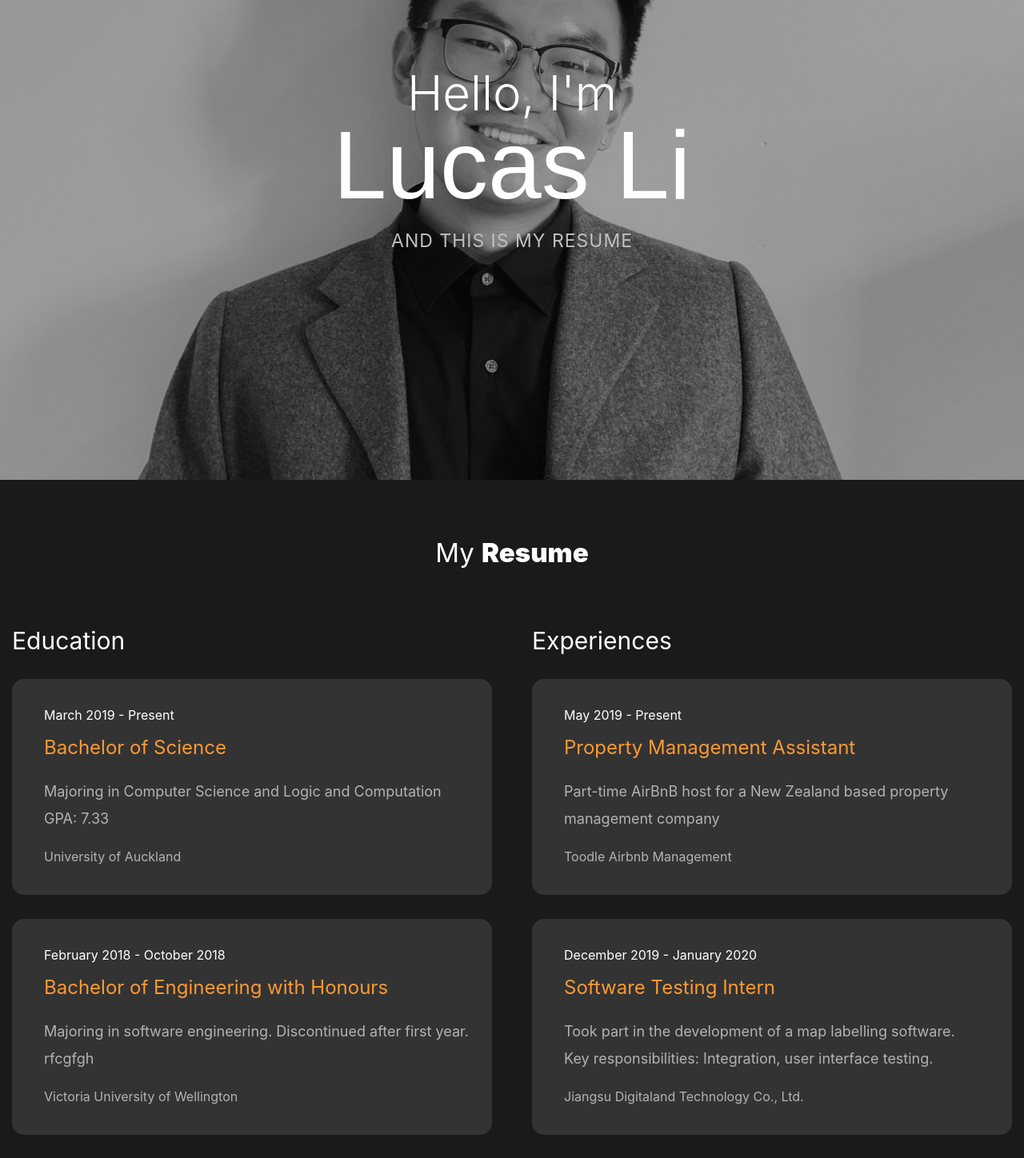
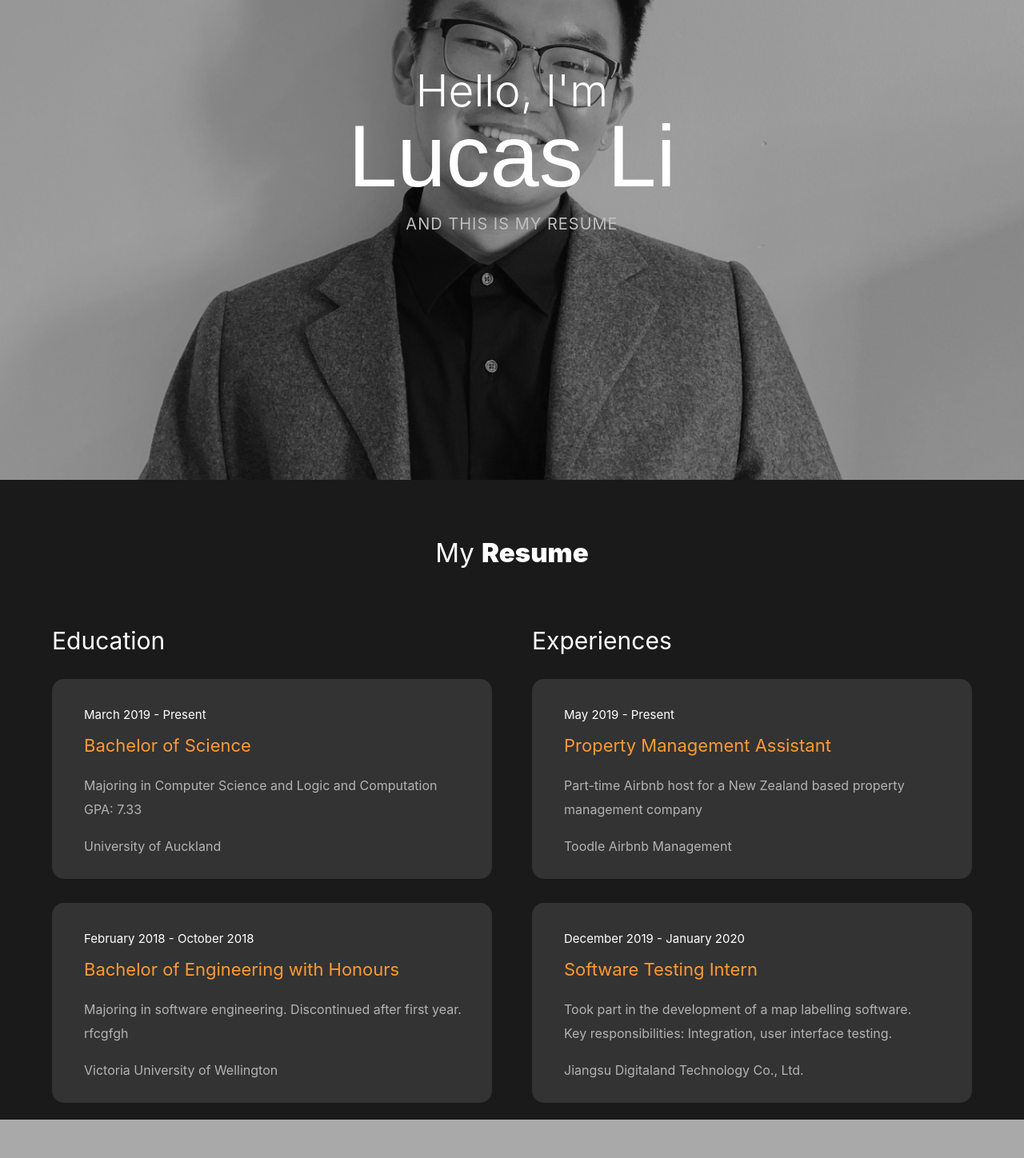
Before and after one commit to lucasli233/me, a React (Create React App) app: page / in a window 1280 px wide. Shown: the part 200-1648 px from the top of the page at 80% size. Built offline with nearby package versions, Linux system fonts and the light colour scheme; the HTML template or start-up script is replaced by a standard one.

Commit message:
updated resume

```diff
--- a/src/pages/Main/Main.css
+++ b/src/pages/Main/Main.css
@@ -16,7 +16,7 @@
 }
 
 .p1 {
-  font-size: 60px;
+  font-size: 55px;
   font-weight: 300;
   bottom: 0;
   margin-bottom: 0;
@@ -24,14 +24,14 @@
 }
 
 .p2 {
-  font-size: 120px;
+  font-size: 110px;
   font-weight: 500;
   font-family: Arial, Helvetica, sans-serif;
   margin-top: -15px;
 }
 
 .p3 {
-  font-size: 23px;
+  font-size: 20px;
   font-weight: 400;
   margin: 0.5em;
   color: #bfbfbf;
--- a/src/pages/NavBar/NavBar.css
+++ b/src/pages/NavBar/NavBar.css
@@ -5,7 +5,7 @@
   display: flex;
   top: 0;
   letter-spacing: 4px;
-  font-size: 17px;
+  font-size: 15px;
   font-weight: 450;
   box-sizing: border-box;
   align-items: center;
--- a/src/pages/Resume/Resume.css
+++ b/src/pages/Resume/Resume.css
@@ -1,6 +1,6 @@
 #resume {
   background-color: #1a1a1a;
-  height: 1500px;
+  height: 100vh;
   color: white;
 }
 
@@ -39,16 +39,16 @@
 
 
 .resbox{
-  width: 600px;
-  max-width: 600px;
-  height: 270px;
+  width: 550px;
+  max-width: 550px;
+  height: 250px;
   margin: 30px 0 30px 0;
   border-radius: 15px;
   background-color: #333333;
 }
 
 .resboxtime{
-  font-size: 16px;
+  font-size: 15px;
   padding-top: 35px;
   padding-left: 40px;
 }
@@ -56,14 +56,14 @@
 .resboxtitle{
   color: #ff9933;
   padding-left: 40px;
-  font-size: 24px;
+  font-size: 22px;
   margin-top: 16px;
 }
 
 .resboxdes{
   padding-left: 40px;
-  margin-top: 24px;
-  font-size: 18px;
+  /* margin-top: 20px; */
+  font-size: 16px;
   line-height: 1.9;
   color: #b3b3b3;
 }
--- a/src/pages/Resume/Resume.tsx
+++ b/src/pages/Resume/Resume.tsx
@@ -44,21 +44,6 @@ const Resume = () => {
             </p>
           </div>
 
-          <div className="resbox">
-            <p className="resboxtime">
-
-            </p>
-            <p className="resboxtitle">
-
-            </p>
-            <p className="resboxdes">
-              <br/>
-            </p>
-            <p className="resboxentity">
-
-            </p>
-          </div>
-
         </div>
 
         <div className="exp">
@@ -73,7 +58,7 @@ const Resume = () => {
               Property Management Assistant
             </p>
             <p className="resboxdes">
-              Part-time AirBnB host for a New Zealand based property <br/> management company
+              Part-time Airbnb host for a New Zealand based property <br/> management company
             </p>
             <p className="resboxentity">
               Toodle Airbnb Management
@@ -81,19 +66,19 @@ const Resume = () => {
           </div>
 
           <div className="resbox">
-            <div className="resboxtime">
-            December 2019 - January 2020
-            </div>
-            <div className="resboxtitle">
+            <p className="resboxtime">
+              December 2019 - January 2020
+            </p>
+            <p className="resboxtitle">
               Software Testing Intern
-            </div>
-            <div className="resboxdes">
+            </p>
+            <p className="resboxdes">
               Took part in the development of a map labelling software. <br/>
               Key responsibilities: Integration, user interface testing.
-            </div>
-            <div className="resboxentity">
+            </p>
+            <p className="resboxentity">
               Jiangsu Digitaland Technology Co., Ltd.
-            </div>
+            </p>
           </div>
         </div>
 
```
